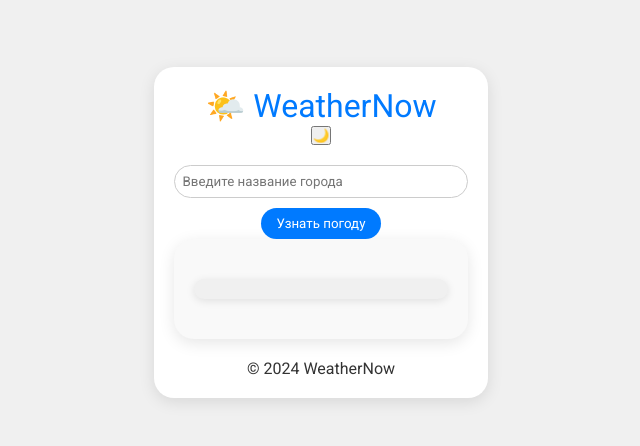
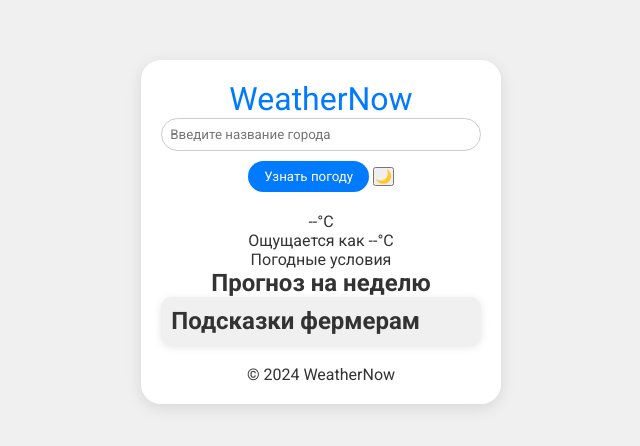
Before and after one commit to ALIHANVU/weather-app, a plain HTML site: page index.html in a window 1280 px wide. Shown: the part 168-614 px from the top of the page, without its empty margins (319-959 px from the left). Drawn offline with Linux system fonts and the light colour scheme.

Commit message:
Update index.html

```diff
--- a/index.html
+++ b/index.html
@@ -10,25 +10,29 @@
 <body>
     <div class="app-container">
         <header>
-            <h1>🌤️ WeatherNow</h1>
+            <h1 id="location">WeatherNow</h1>
+            <input type="text" id="cityInput" placeholder="Введите название города">
+            <button id="getWeatherBtn">Узнать погоду</button>
             <button id="themeToggle" class="theme-toggle">🌙</button>
         </header>
         <main>
-            <div class="input-container">
-                <input type="text" id="cityInput" placeholder="Введите название города">
-                <button id="getWeatherBtn">Узнать погоду</button>
-            </div>
-            <div id="weather-card" class="weather-card">
-                <div id="weather-info" class="weather-info">
-                    <!-- Данные о погоде будут добавлены здесь -->
+            <section class="current-weather">
+                <p id="current-temp">--°C</p>
+                <p id="current-feels-like">Ощущается как --°C</p>
+                <p id="current-condition">Погодные условия</p>
+            </section>
+            <section class="daily-forecast">
+                <h2>Прогноз на неделю</h2>
+                <div class="daily">
+                    <!-- Daily forecast items will be inserted here by JS -->
                 </div>
-                <div id="farmer-tips" class="farmer-tips">
-                    <!-- Подсказки для фермеров будут добавлены здесь -->
+            </section>
+            <section class="farmer-tips">
+                <h2>Подсказки фермерам</h2>
+                <div id="farmer-tips-content">
+                    <!-- Farmer tips will be inserted here by JS -->
                 </div>
-            </div>
-            <div class="forecast">
-                <!-- Ежедневный прогноз будет добавлен здесь -->
-            </div>
+            </section>
         </main>
         <footer>
             <p>© 2024 WeatherNow</p>
```
